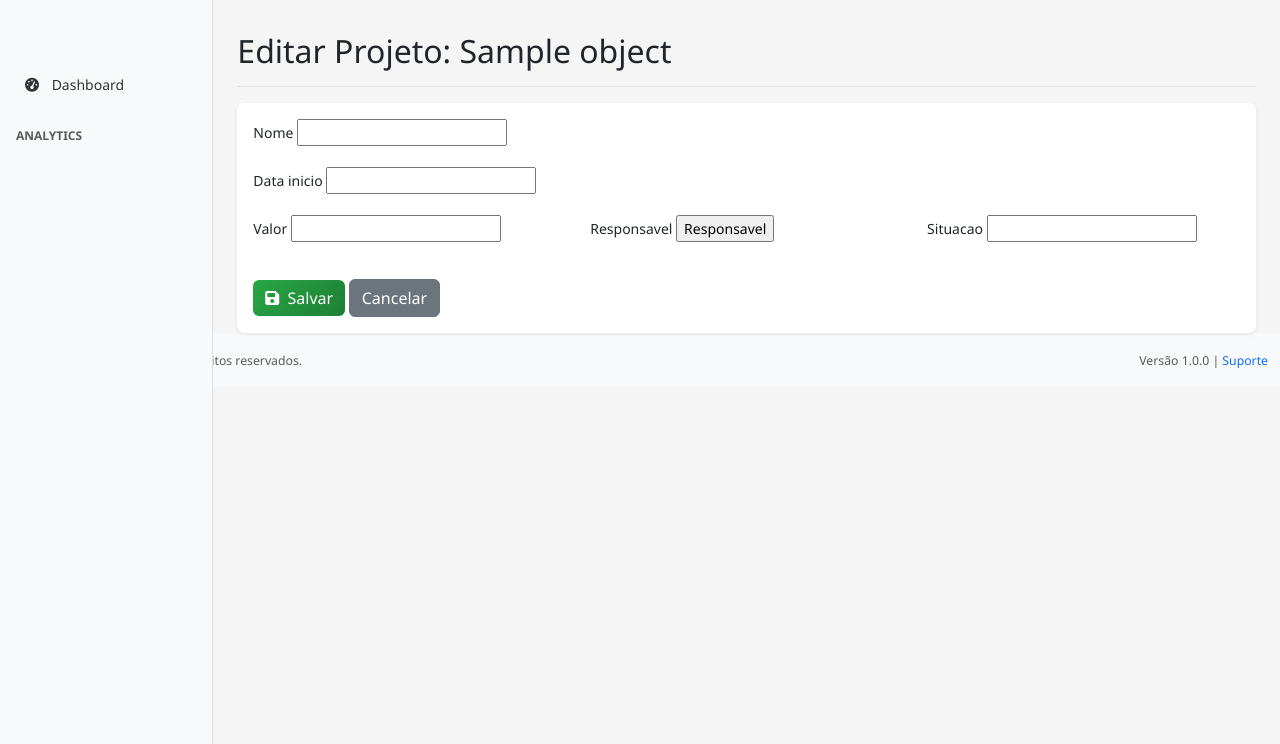
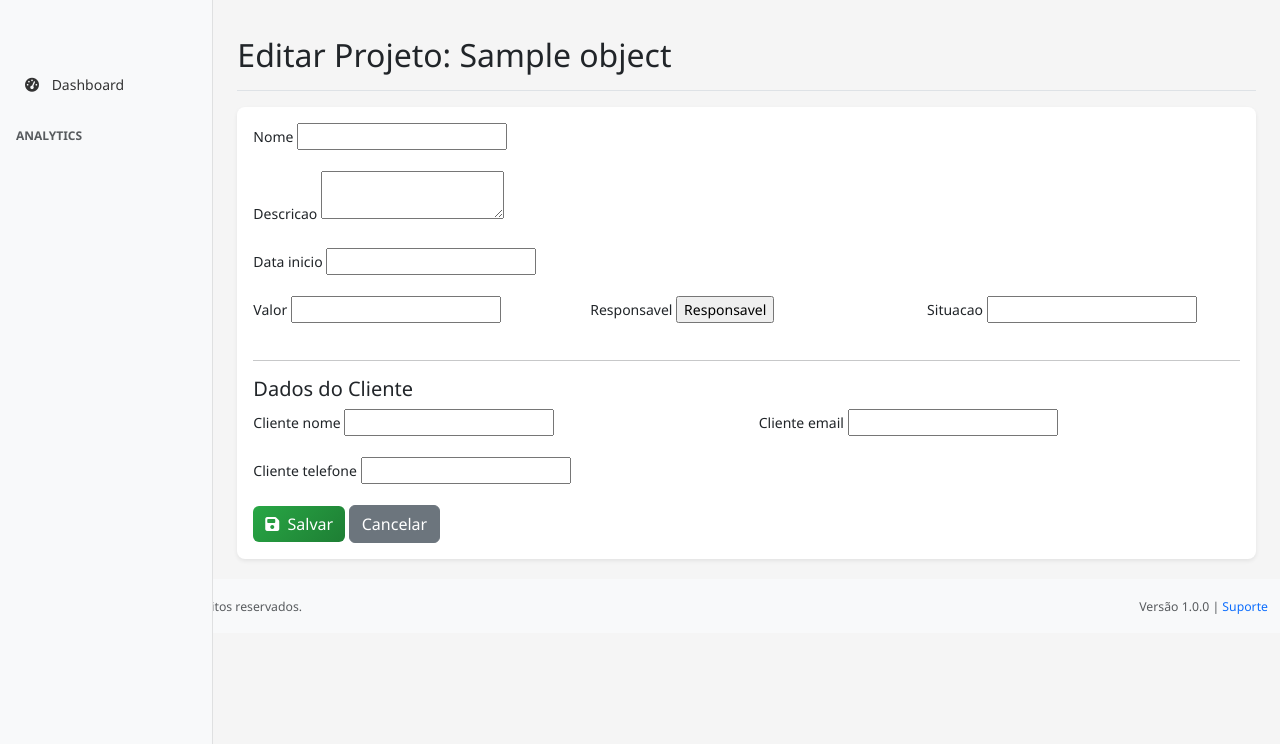
Before and after one commit to Rickson-Costa/Hackaton_Project, a Django app: template templates/projetos/projeto_form.html in a window 1280 px wide. Shown: the part 56-800 px from the top of the page. Run offline with Django 5.2, Linux system fonts and the light colour scheme; the template is opened without the code that fills it: most values are stand-ins (such as "Sample title", 1, 10 or a date in 2020); form fields are guessed from the names that the template uses; some libraries are stand-ins or nearby versions.

Commit message:
docker funcionando e criação do projeto tabem

```diff
--- a/apps/api/serializers.py
+++ b/apps/api/serializers.py
@@ -5,9 +5,11 @@ from apps.contratos.models import Contrato
 class ProjetoSerializer(serializers.ModelSerializer):
     class Meta:
         model = Projeto
-        fields = ['id', 'nome', 'status', 'data_inicio', 'data_fim', 'custo_previsto', 'custo_realizado']
+        fields = ['cod_projeto', 'nome', 'situacao', 'data_inicio', 'data_encerramento', 'custo_previsto', 'custo_realizado']
 
 class ContratoSerializer(serializers.ModelSerializer):
+    projeto = serializers.StringRelatedField(source='cod_ordem.cod_requisicao.cod_projeto')
+
     class Meta:
         model = Contrato
-        fields = ['id', 'numero_contrato', 'projeto', 'prestador', 'valor_total', 'status']
+        fields = ['num_contrato', 'projeto', 'contratado', 'valor', 'situacao']
--- a/static/css/base.css
+++ b/static/css/base.css
@@ -89,6 +89,8 @@ body {
 /* Main content */
 main {
     padding-top: 1rem;
+    margin-left: var(--sidebar-width);
+    padding: 20px;
 }
 
 /* Cards */
--- a/templates/projetos/projeto_form.html
+++ b/templates/projetos/projeto_form.html
@@ -15,6 +15,11 @@
                     <label for="{{ form.nome.id_for_label }}" class="form-label">{{ form.nome.label }}</label>
                     {{ form.nome }}
                 </div>
+            </div>
+
+            <div class="mb-3">
+                <label for="{{ form.descricao.id_for_label }}" class="form-label">{{ form.descricao.label }}</label>
+                {{ form.descricao }}
             </div>
 
             <div class="row">
@@ -43,6 +48,23 @@
                 </div>
             </div>
 
+            <hr>
+            <h5>Dados do Cliente</h5>
+            <div class="row">
+                <div class="col-md-6 mb-3">
+                    <label for="{{ form.cliente_nome.id_for_label }}" class="form-label">{{ form.cliente_nome.label }}</label>
+                    {{ form.cliente_nome }}
+                </div>
+                <div class="col-md-6 mb-3">
+                    <label for="{{ form.cliente_email.id_for_label }}" class="form-label">{{ form.cliente_email.label }}</label>
+                    {{ form.cliente_email }}
+                </div>
+            </div>
+            <div class="mb-3">
+                <label for="{{ form.cliente_telefone.id_for_label }}" class="form-label">{{ form.cliente_telefone.label }}</label>
+                {{ form.cliente_telefone }}
+            </div>
+
             <div class="mt-3">
                 <button type="submit" class="btn btn-success">
                     <i class="fas fa-save me-1"></i> Salvar
```
Also changed, not shown: apps/clientes/views.py (+6 -5 lines), apps/projetos/views/projeto_views.py (+27 -11 lines).
